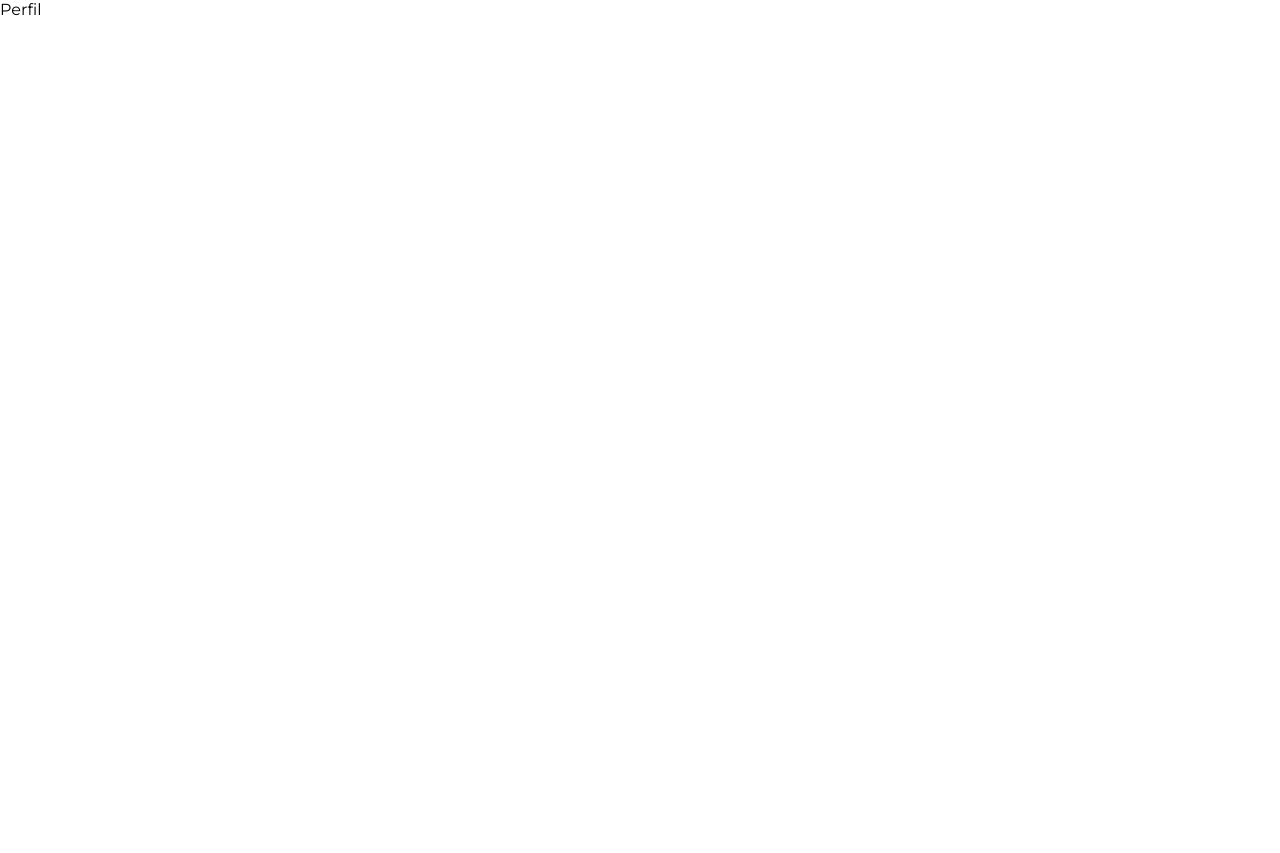
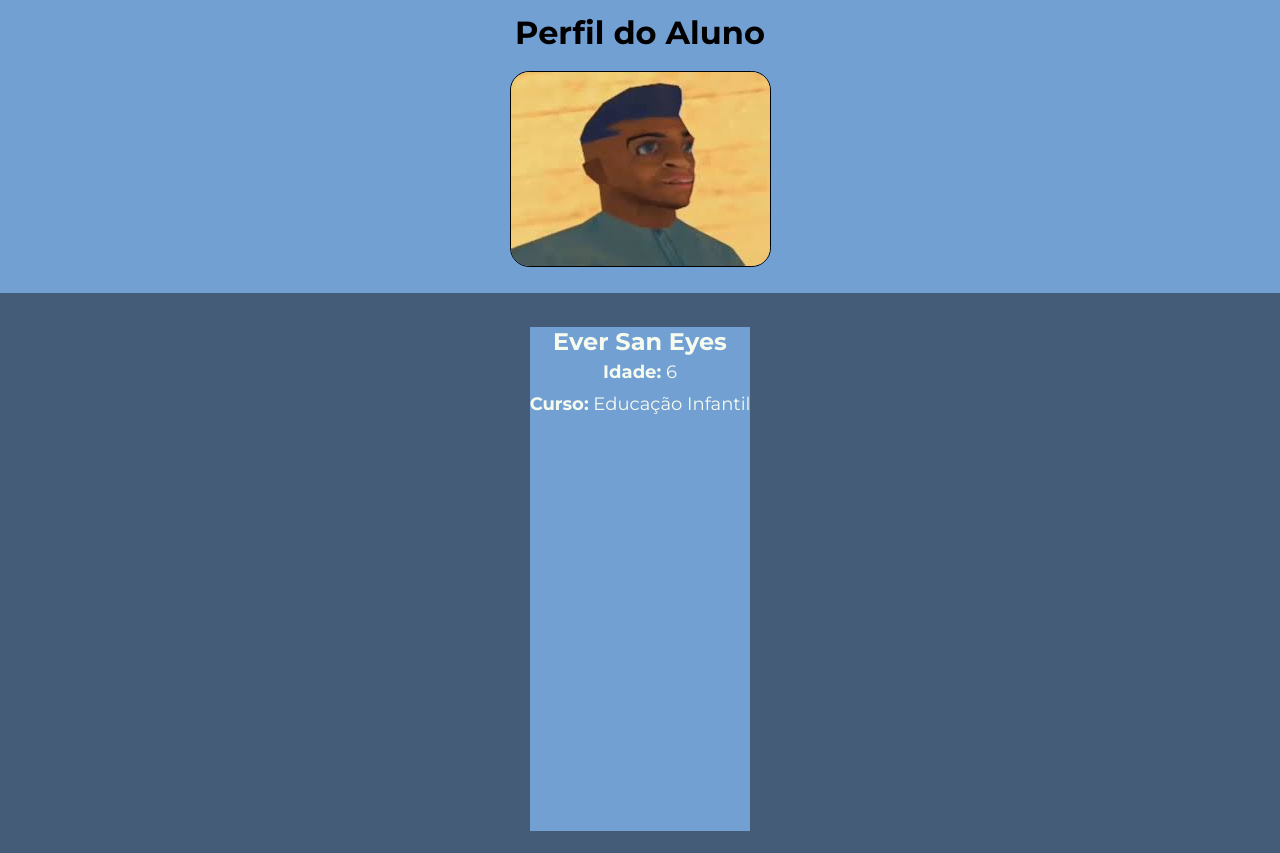
Before and after one commit to Jhuan-Medeiros/Baby_Diary, a React (Vite) app: page /perfil in a window 1280 px wide. Before the commit the page ends 800 px from the top, so only its background shows below. Built offline with nearby package versions, Linux system fonts and the light colour scheme; a web font is replaced by a local one.

Commit message:
começando tela Perfil

```diff
--- /dev/null
+++ b/src/pages/Perfil/Perfil.css
@@ -0,0 +1,133 @@
+@import url("https://fonts.googleapis.com/css2?family=Montserrat:wght@100;400;700&family=Oswald:wght@100;400;700&display=swap");
+
+* {
+  margin: 0;
+  padding: 0;
+}
+
+html, body{
+  margin: 0%;
+  height: 100%;
+  width: 100%;
+  padding: 0%;
+}
+
+.montserrat-text {
+  font-family: "Montserrat", sans-serif;
+  font-weight: 100;
+  font-optical-sizing: auto;
+}
+
+.areaPerfil {
+  display: flex;
+  flex-direction: column;
+  align-items: center;
+  background-color: #73a0d3;
+}
+  .areaPerfil h1 {
+    margin: 1vw;
+  }
+
+.fotoAluno {
+  display: flex;
+  align-items: center;
+  width: 20;
+  height: 1%;
+  margin-bottom: 2vw;
+  margin-top: 0.5vw;
+}
+
+.fotoAluno img {
+  border-radius: 1.5vw;
+  border: 1px solid black;
+}
+
+
+.dadosAluno {
+  margin-top: 1vw;
+  flex-direction: column;
+  height: 90%;
+  display: flex;
+  align-items: center;
+  background-color: #73a0d3;
+}
+
+.dadosAluno h2 {
+  margin: 0;
+  font-size: 24px;
+}
+
+.dadosAluno p {
+  margin: 5px 0;
+  font-size: 18px;
+}
+
+.container {
+  background-color: #445C77;
+  width: 100vw;
+  height: 70vh;
+  display: flex;
+  flex-direction: column;
+  align-items: center;
+  justify-content: center;
+  color: #F5FBEF;
+  font-family: "Montserrat", serif;
+
+}
+
+
+/* Container principal
+perfil-container {
+  max-width: 800px;
+  margin: 0 auto;
+  padding: 20px;
+  background-color: #f4f4f9;
+}
+
+/* Título */
+/* .perfil-title {
+  text-align: center;
+  background-color: #4CAF50;
+  color: white;
+  padding: 15px;
+  border-radius: 10px;
+  margin-bottom: 20px;
+}
+
+.perfil-title h1 {
+  margin: 0; */
+/* } */
+
+/* Detalhes do perfil */
+/* .perfil-details {
+  display: flex;
+  justify-content: space-between;
+  padding: 20px;
+  background-color: white;
+  border-radius: 10px;
+  border: 1px solid #ddd;
+} */
+
+/* Foto do aluno */
+/* .photo img {
+  border-radius: 50%;
+  width: 150px;
+  height: 150px;
+  object-fit: cover;
+  border: 2px solid #ddd;
+} */
+
+/* Detalhes do aluno */
+/* .details {
+  flex-grow: 1;
+  margin-left: 20px;
+} */
+
+/* .details p {
+  font-size: 16px;
+  margin: 10px 0;
+} */
+
+/* .details strong {
+  color: #333;
+}  */
--- a/src/pages/Perfil/Perfil.jsx
+++ b/src/pages/Perfil/Perfil.jsx
@@ -1,7 +1,32 @@
 import React from 'react'
+import "../Perfil/Perfil.css"
 
 export const Perfil = () => {
+
+
   return (
-    <div>Perfil</div>
-  )
-}
+    <>
+    <div className="areaPerfil">
+      <h1>Perfil do Aluno</h1>
+      <div className="fotoAluno">
+        <img src="src/assets/img/zoi.jpg" alt="Foto do aluno" />
+      </div>
+    </div>
+      <div className='container'>
+      <div className="dadosAluno">
+        <h2>{aluno.nome}</h2>
+        <p><strong>Idade:</strong> {aluno.idade}</p>
+        <p><strong>Curso:</strong> {aluno.curso}</p>
+      </div>
+      </div>
+    </>
+  );
+};
+
+const aluno = {
+  nome: "Ever San Eyes",
+  idade: 6,
+  curso: "Educação Infantil",
+};
+
+export default Perfil;
```
Also changed, not shown: src/assets/img/zoi.jpg (added).
